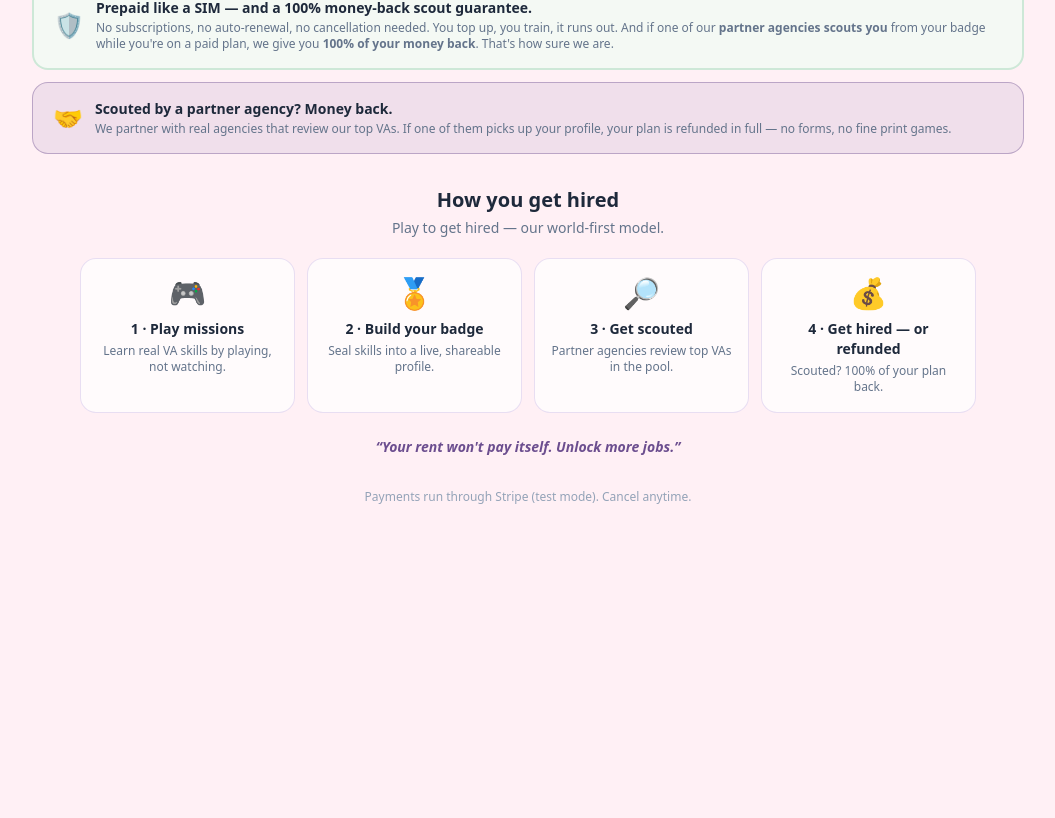
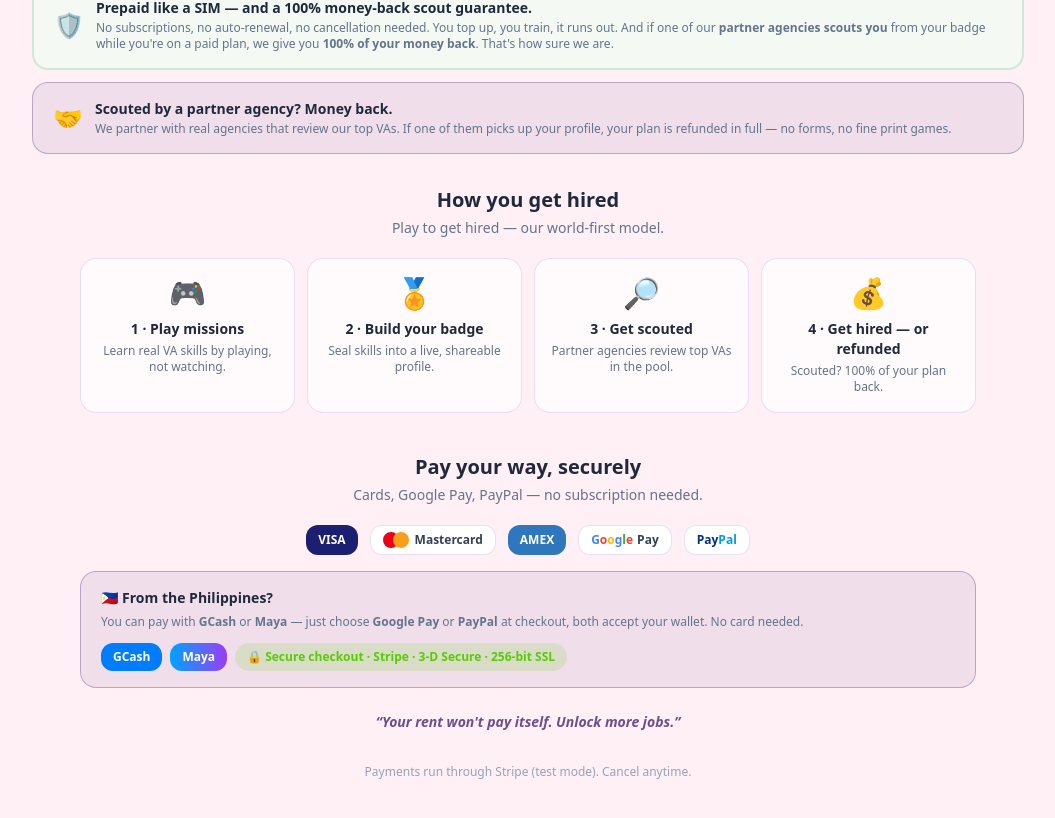
Before and after one commit to phroog/va-copilot, a Next.js app: page /pricing in a window 1280 px wide. Shown: the part 1126-1944 px from the top of the page, without its empty margins (112-1167 px from the left). Before the commit the page ends 1687 px from the top, so only its background shows below. Built offline with nearby package versions, Linux system fonts and the light colour scheme; no server answers.

Commit message:
Desktop: Duolingo-style learn layout (sticky right rail), wider feed/leaderboard/badge; permissions platform hints (iOS install, Android); pricing pay-your-way with GCash/Maya via Google Pay/PayPal + trust badges

```diff
--- a/src/app/badge/page.tsx
+++ b/src/app/badge/page.tsx
@@ -146,7 +146,7 @@
   }
 
   return (
-    <motion.div initial={{ opacity: 0, y: 12 }} animate={{ opacity: 1, y: 0 }} className="py-6 px-4 max-w-[480px] mx-auto pb-12">
+    <motion.div initial={{ opacity: 0, y: 12 }} animate={{ opacity: 1, y: 0 }} className="py-6 px-4 max-w-[480px] lg:max-w-[680px] mx-auto pb-12">
       <div className="flex items-center justify-between mb-1">
         <h1 className="text-2xl font-extrabold text-white">Your Badge</h1>
         <span className="inline-flex items-center gap-1 text-[10px] font-extrabold text-dl-purpleLight bg-dl-purple/15 px-2 py-1 rounded-full animate-twinkle">
--- a/src/app/feed/page.tsx
+++ b/src/app/feed/page.tsx
@@ -184,7 +184,7 @@
   }
 
   return (
-    <motion.div initial={{ opacity: 0, y: 12 }} animate={{ opacity: 1, y: 0 }} className="py-6 px-4 max-w-[480px] mx-auto pb-10">
+    <motion.div initial={{ opacity: 0, y: 12 }} animate={{ opacity: 1, y: 0 }} className="py-6 px-4 max-w-[480px] lg:max-w-[680px] mx-auto pb-10">
       <div className="flex items-center justify-between mb-1">
         <h1 className="text-2xl font-extrabold text-white">Feed</h1>
         <span className="text-xs font-bold text-white/40">{tab === "events" ? "live events" : "live updates"}</span>
--- a/src/app/learn/leaderboard/page.tsx
+++ b/src/app/learn/leaderboard/page.tsx
@@ -48,7 +48,7 @@
   const podiumOrder = [podium[1], podium[0], podium[2]].filter(Boolean);
 
   return (
-    <motion.div initial={{ opacity: 0, y: 16 }} animate={{ opacity: 1, y: 0 }} className="py-8 px-4 max-w-[560px] mx-auto">
+    <motion.div initial={{ opacity: 0, y: 16 }} animate={{ opacity: 1, y: 0 }} className="py-8 px-4 max-w-[560px] lg:max-w-[720px] mx-auto">
       <div className="text-center mb-6">
         <div className="text-5xl mb-2">🏆</div>
         <h1 className="text-3xl font-extrabold text-white">The Ranks</h1>
--- a/src/app/pricing/page.tsx
+++ b/src/app/pricing/page.tsx
@@ -302,6 +302,35 @@
           </div>
         </div>
 
+        {/* Pay your way */}
+        <div className="mt-10 max-w-4xl mx-auto">
+          <h2 className="text-xl font-extrabold text-slate-800 dark:text-slate-100 text-center">Pay your way, securely</h2>
+          <p className="text-center text-sm text-slate-500 dark:text-slate-400 mt-1">
+            Cards, Google Pay, PayPal — no subscription needed.
+          </p>
+          <div className="flex flex-wrap justify-center gap-3 mt-5">
+            <PayBadge type="visa" />
+            <PayBadge type="mc" />
+            <PayBadge type="amex" />
+            <PayBadge type="gpay" />
+            <PayBadge type="paypal" />
+          </div>
+          <div className="mt-4 rounded-2xl border border-kawaii-purple/40 dark:border-dark-surface bg-kawaii-purple/10 dark:bg-kawaii-purple/10 px-5 py-4">
+            <p className="font-extrabold text-slate-800 dark:text-slate-100 text-sm">🇵🇭 From the Philippines?</p>
+            <p className="text-xs text-slate-500 dark:text-slate-400 mt-1 leading-relaxed">
+              You can pay with <b>GCash</b> or <b>Maya</b> — just choose <b>Google Pay</b> or <b>PayPal</b> at
+              checkout, both accept your wallet. No card needed.
+            </p>
+            <div className="flex flex-wrap gap-2 mt-3">
+              <PayBadge type="gcash" />
+              <PayBadge type="maya" />
+              <span className="inline-flex items-center gap-1.5 px-3 py-1.5 rounded-full bg-dl-green/15 text-dl-green text-xs font-extrabold">
+                🔒 Secure checkout · Stripe · 3-D Secure · 256-bit SSL
+              </span>
+            </div>
+          </div>
+        </div>
+
         {/* Rotating nudge for users on the free plan */}
         {!checking && (!currentPlan || currentPlan === "free") && (
           <p className="text-center text-sm font-semibold text-kawaii-purple dark:text-kawaii-lavender mt-6 italic transition-all">
@@ -343,3 +372,58 @@
     </div>
   );
 }
+
+function PayBadge({ type }: { type: "visa" | "mc" | "amex" | "gpay" | "paypal" | "gcash" | "maya" }) {
+  if (type === "mc") {
+    return (
+      <span className="inline-flex items-center gap-1.5 px-3 py-1.5 rounded-xl bg-white dark:bg-dark-card border border-kawaii-lavender/30 dark:border-dark-surface font-extrabold text-xs text-slate-700 dark:text-slate-200">
+        <span className="relative inline-flex">
+          <span className="w-4 h-4 rounded-full bg-[#EB001B]" />
+          <span className="w-4 h-4 rounded-full bg-[#F79E1B] -ml-1.5" />
+        </span>
+        Mastercard
+      </span>
+    );
+  }
+  const style: Record<string, string> = {
+    visa: "bg-[#1A1F71] text-white",
+    amex: "bg-[#2E77BC] text-white",
+    gcash: "bg-[#007DFE] text-white",
+    maya: "bg-gradient-to-r from-[#00a3ff] to-[#9b3df5] text-white",
+  };
+  const label: Record<string, string> = {
+    visa: "VISA",
+    amex: "AMEX",
+    gcash: "GCash",
+    maya: "Maya",
+  };
+  if (type === "visa" || type === "amex" || type === "gcash" || type === "maya") {
+    return (
+      <span className={`inline-flex items-center px-3 py-1.5 rounded-xl font-extrabold text-xs ${style[type]}`}>
+        {label[type]}
+      </span>
+    );
+  }
+  if (type === "gpay") {
+    return (
+      <span className="inline-flex items-center px-3 py-1.5 rounded-xl bg-white dark:bg-dark-card border border-kawaii-lavender/30 dark:border-dark-surface font-extrabold text-xs">
+        <span className="font-black">
+          <span className="text-[#4285F4]">G</span>
+          <span className="text-[#EA4335]">o</span>
+          <span className="text-[#FBBC05]">o</span>
+          <span className="text-[#4285F4]">g</span>
+          <span className="text-[#34A853]">l</span>
+          <span className="text-[#EA4335]">e</span>
+        </span>
+        <span className="text-slate-700 dark:text-slate-200 ml-1">Pay</span>
+      </span>
+    );
+  }
+  // paypal
+  return (
+    <span className="inline-flex items-center px-3 py-1.5 rounded-xl bg-white dark:bg-dark-card border border-kawaii-lavender/30 dark:border-dark-surface font-extrabold text-xs">
+      <span className="text-[#003087]">Pay</span>
+      <span className="text-[#009CDE]">Pal</span>
+    </span>
+  );
+}
--- a/src/components/settings/permissions-sheet.tsx
+++ b/src/components/settings/permissions-sheet.tsx
@@ -13,6 +13,10 @@
   const [busy, setBusy] = useState(false);
   const [msg, setMsg] = useState<string | null>(null);
   const [installed, setInstalled] = useState(false);
+
+  const isIOSDevice = isIOS();
+  const isAndroid = typeof navigator !== "undefined" && /Android/i.test(navigator.userAgent);
+  const platformLabel = isIOSDevice ? "iPhone / iPad" : isAndroid ? "Android" : "Desktop";
 
   useEffect(() => {
     if (!open) return;
@@ -104,6 +108,12 @@
             </div>
 
             <div className="overflow-y-auto p-4 space-y-3">
+              {/* device */}
+              <div className="rounded-2xl bg-white/5 border border-white/10 px-4 py-2.5 flex items-center justify-between">
+                <p className="text-[12px] font-extrabold text-white/70">📱 Device</p>
+                <span className="text-[12px] font-bold text-dl-purpleLight">{platformLabel}</span>
+              </div>
+
               {/* Sound */}
               <PermRow
                 icon={settings.sound ? "🔊" : "🔇"}
@@ -142,6 +152,8 @@
                     ? "Notifications are on"
                     : pushState?.permission === "denied"
                     ? "Blocked in browser settings"
+                    : isIOSDevice
+                    ? "Install Sari first, then enable (iOS 16.4+)"
                     : "Get alerts, drops and FOMO reminders"
                 }
                 status={
@@ -156,6 +168,17 @@
                 onAction={onEnablePush}
                 actionLabel="Enable"
               >
+                {isIOSDevice && !isStandalone() && (
+                  <p className="text-[11px] text-white/45 leading-relaxed mt-2">
+                    On iPhone, notifications need Sari installed: <b>Share</b> <span className="text-dl-purpleLight">⎋</span> →
+                    <b> Add to Home Screen</b>, then open Sari and enable here.
+                  </p>
+                )}
+                {isAndroid && pushState?.permission !== "granted" && (
+                  <p className="text-[11px] text-white/45 leading-relaxed mt-2">
+                    Chrome/Android allows notifications right away — tap Enable and accept the prompt.
+                  </p>
+                )}
                 {pushState?.permission === "granted" && pushState.subscribed && (
                   <button
                     onClick={onSendTest}
```
Also changed, not shown: src/app/learn/page.tsx (+48 -0 lines).
